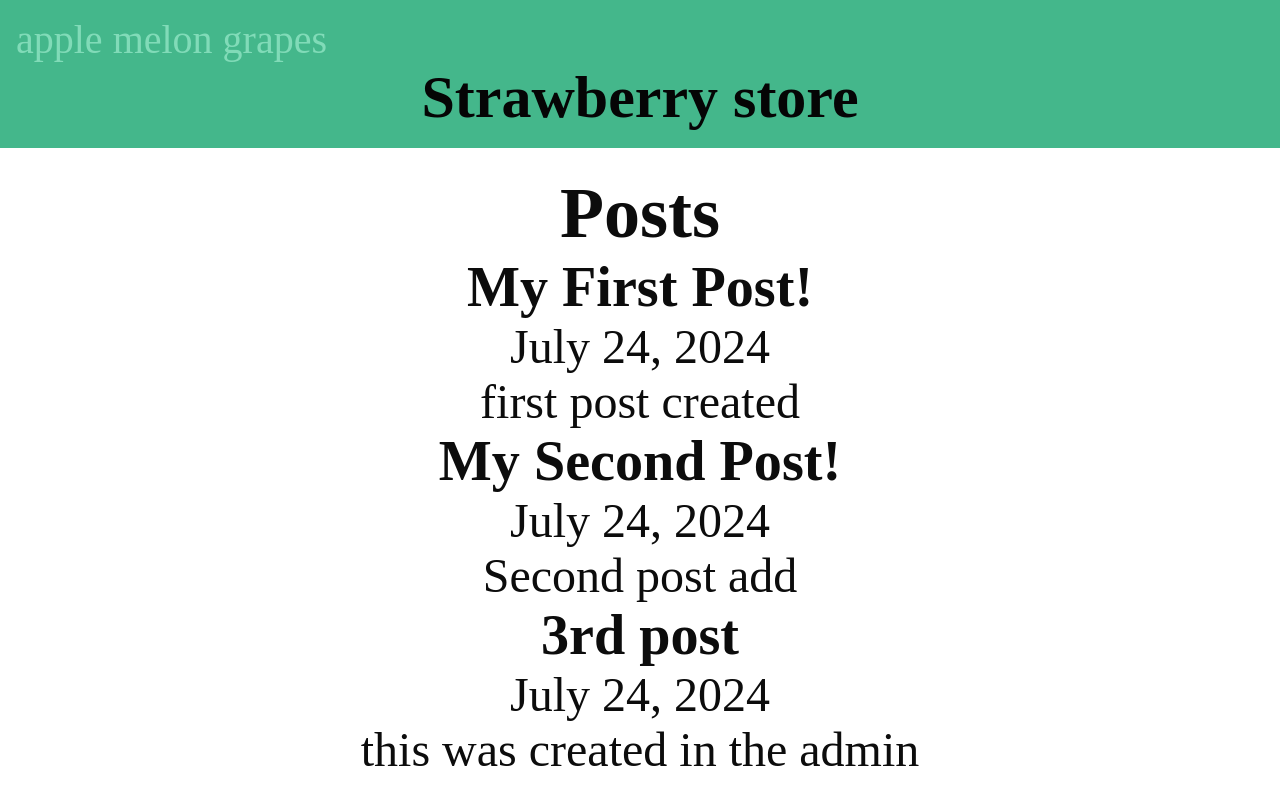
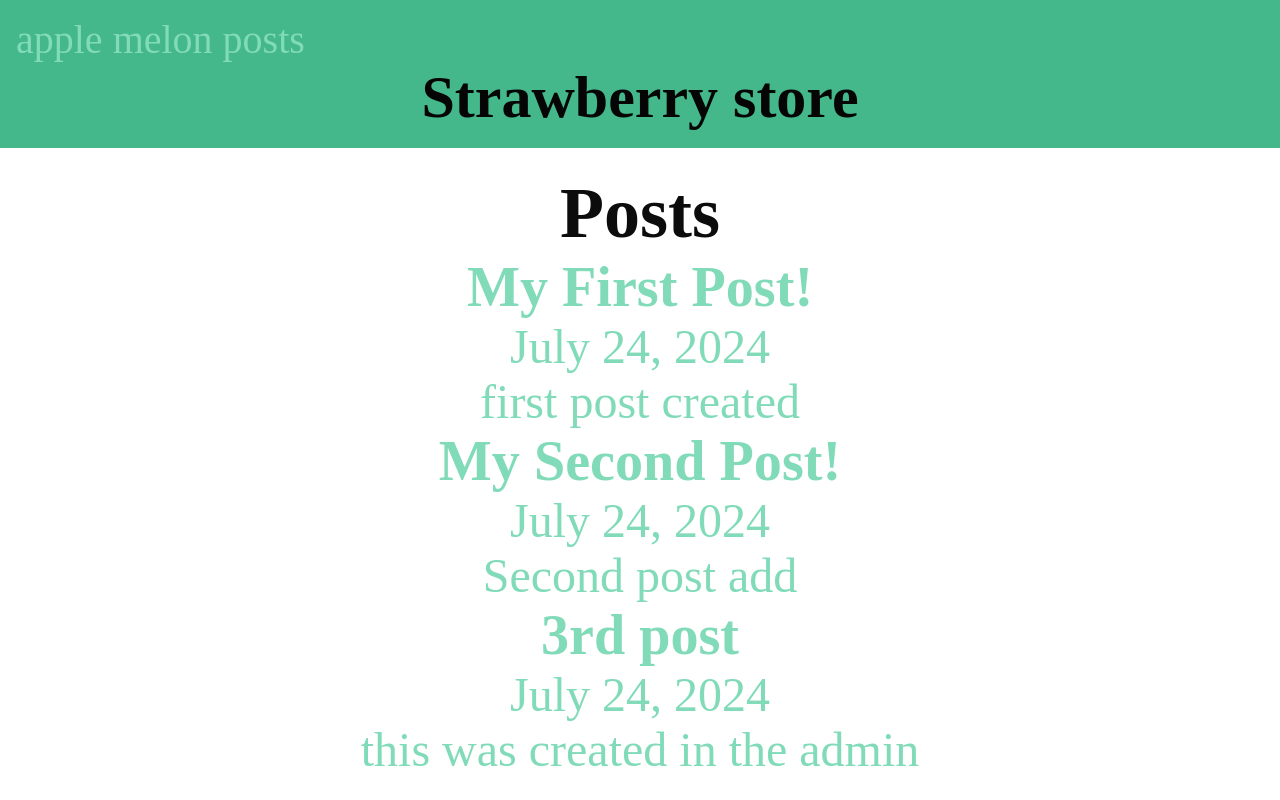
Before and after one commit to rayssarrsilva/DjangoMkt, a Django app: page /posts/ in a window 1280 px wide. Run offline with Django 5.2, Linux system fonts and the light colour scheme; data comes from the database, SQL or seed files in the repository; both versions use the stored data as it was after the commit.

Commit message:
pages, urls & slugs

```diff
--- a/myproject/posts/templates/posts/posts_list.html
+++ b/myproject/posts/templates/posts/posts_list.html
@@ -11,7 +11,11 @@
 
     {% for post in posts %}
         <article class="post">
-            <h1>{{ post.title }}</h1>
+            <h1>
+                <a href="{% url 'posts:page' slug=post.slug%}">
+                    {{ post.title }}
+                <a/>
+            </h1>
             <p>{{ post.date}}</p>
             <p>{{ post.body }}</p>
         </article>
--- a/myproject/posts/urls.py
+++ b/myproject/posts/urls.py
@@ -1,6 +1,10 @@
 from django.urls import path
 from . import views
 
+
+app_name = 'posts'
+
 urlpatterns = [
-    path('', views.posts_list),
+    path('', views.posts_list, name="list"),
+    path('<slug:slug>', views.post_page, name="page")
 ]
--- a/myproject/posts/views.py
+++ b/myproject/posts/views.py
@@ -2,6 +2,11 @@ from django.shortcuts import render
 from .models import Post
 
 # Create your views here.
+
 def posts_list(request):
     posts = Post.objects.all().order_by('date')
     return render(request, 'posts/posts_list.html', {'posts': posts})
+
+def post_page(request, slug):
+    post = Post.objects.get(slug=slug)
+    return render(request, 'posts/post_page.html', {'post': post})
--- a/myproject/templates/layout.html
+++ b/myproject/templates/layout.html
@@ -16,7 +16,7 @@
     <nav>
         <a href="/"> apple </a>
         <a href="/about"> melon </a>
-        <a href="/"> grapes </a>
+        <a href="{% url 'posts:list' %}"> posts </a>
         <h1> Strawberry store </h1>
     </nav>
     <main>
```
Also changed, not shown: myproject/posts/templates/posts/post_page.html (added, +14 -0 lines), myproject/db.sqlite3.
